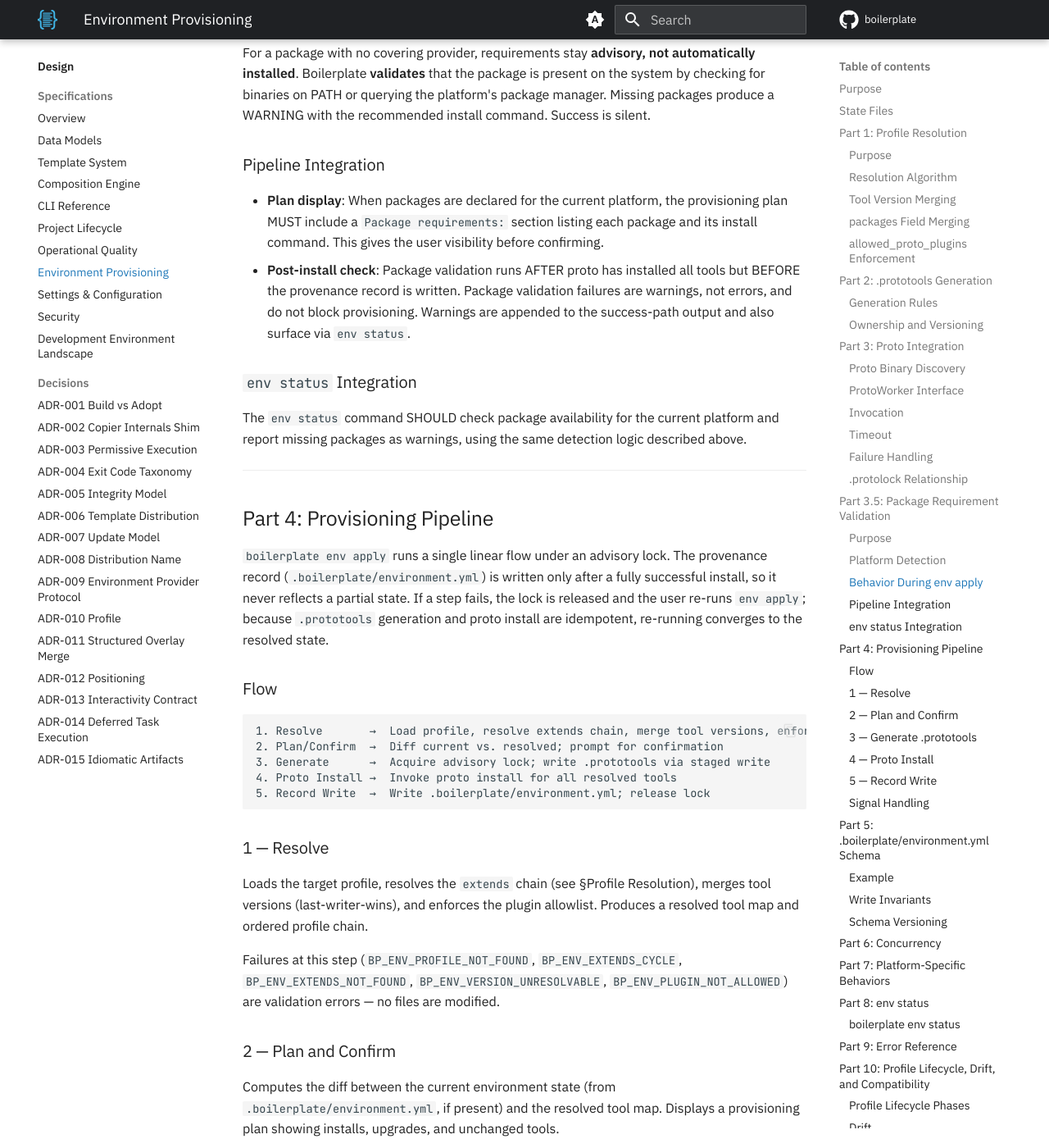
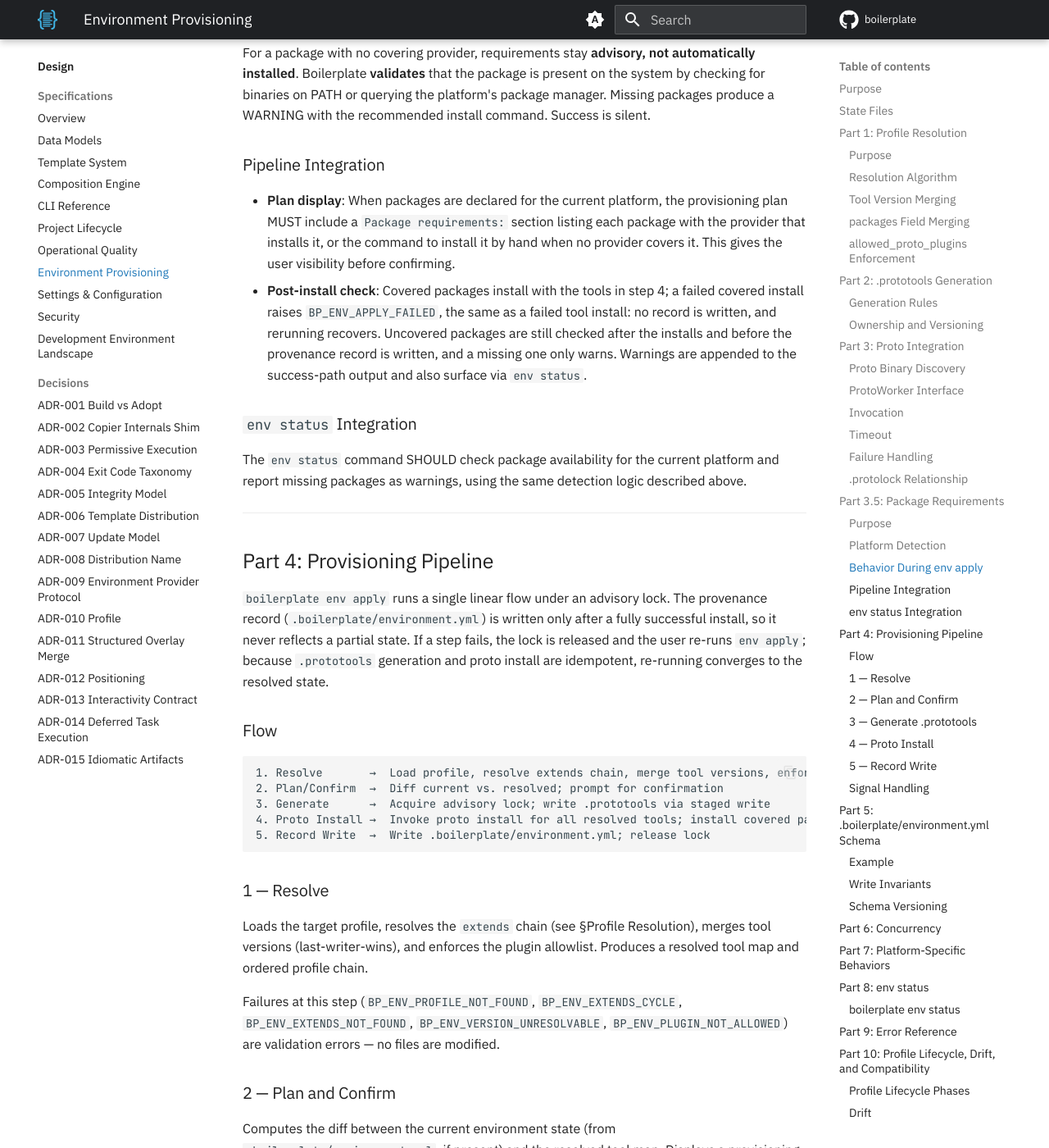
Before and after one commit to TheRealBillSiegler/boilerplate, an MkDocs documentation site: the page built from docs/design/08-environment-provisioning.md, in a window 1280 px wide and 1400 px high, scrolled down 7003 px. Shown: the whole window at 82% size. Built offline with MkDocs 1.6.1 and Material for MkDocs 9.7.7, drawn with Linux system fonts in a browser that asks for light colours; comment, search, counter and statistics services are not loaded; the version menu is left out; some of the changed text lies outside the part shown.

Commit message:
docs(design): cover package installs in design 08's pipeline
Part 3.5 is now "Package Requirements", since covered packages install.
The plan lists each package with its provider or by-hand command, the
install step also installs covered packages, and a failed covered
install raises BP_ENV_APPLY_FAILED like a failed tool install.
Uncovered packages are still checked and only warn.

Co-Authored-By: Claude Sonnet 5.5 <noreply@anthropic.com>

````diff
--- a/docs/design/08-environment-provisioning.md
+++ b/docs/design/08-environment-provisioning.md
@@ -163,7 +163,7 @@ proto writes `.protolock` to the project root after successful installation, rec
 
 ---
 
-## Part 3.5: Package Requirement Validation
+## Part 3.5: Package Requirements
 
 ### Purpose
 
@@ -181,8 +181,8 @@ For a package with no covering provider, requirements stay **advisory, not autom
 
 ### Pipeline Integration
 
-- **Plan display**: When packages are declared for the current platform, the provisioning plan MUST include a `Package requirements:` section listing each package and its install command. This gives the user visibility before confirming.
-- **Post-install check**: Package validation runs AFTER proto has installed all tools but BEFORE the provenance record is written. Package validation failures are warnings, not errors, and do not block provisioning. Warnings are appended to the success-path output and also surface via `env status`.
+- **Plan display**: When packages are declared for the current platform, the provisioning plan MUST include a `Package requirements:` section listing each package with the provider that installs it, or the command to install it by hand when no provider covers it. This gives the user visibility before confirming.
+- **Post-install check**: Covered packages install with the tools in step 4; a failed covered install raises `BP_ENV_APPLY_FAILED`, the same as a failed tool install: no record is written, and rerunning recovers. Uncovered packages are still checked after the installs and before the provenance record is written, and a missing one only warns. Warnings are appended to the success-path output and also surface via `env status`.
 
 ### `env status` Integration
 
@@ -200,7 +200,7 @@ The `env status` command SHOULD check package availability for the current platf
 1. Resolve       →  Load profile, resolve extends chain, merge tool versions, enforce allowlist
 2. Plan/Confirm  →  Diff current vs. resolved; prompt for confirmation
 3. Generate      →  Acquire advisory lock; write .prototools via staged write
-4. Proto Install →  Invoke proto install for all resolved tools
+4. Proto Install →  Invoke proto install for all resolved tools; install covered packages through their provider
 5. Record Write  →  Write .boilerplate/environment.yml; release lock
 ```
 
@@ -228,9 +228,9 @@ Acquires the advisory lock per [07-operational-quality.md §Concurrency Control]
 
 ### 4 — Proto Install
 
-Invokes proto to install each resolved tool, subject to the timeout defined in §Proto Integration. Progress is reported when running interactively.
+Invokes proto to install each resolved tool, subject to the timeout defined in §Proto Integration. It also installs covered packages through their provider (see §Part 3.5), with the same failure rule. Progress is reported when running interactively.
 
-**If any installation fails**: the lock is released and `BP_ENV_APPLY_FAILED` is raised with the failing tool name, version, and proto output. The provenance record is not written; re-running `env apply` is the recovery path.
+**If any installation fails, tool or covered package**: the lock is released and `BP_ENV_APPLY_FAILED` is raised with the failing tool or package name, version, and installer output. The provenance record is not written; re-running `env apply` is the recovery path.
 
 ### 5 — Record Write
 
````
